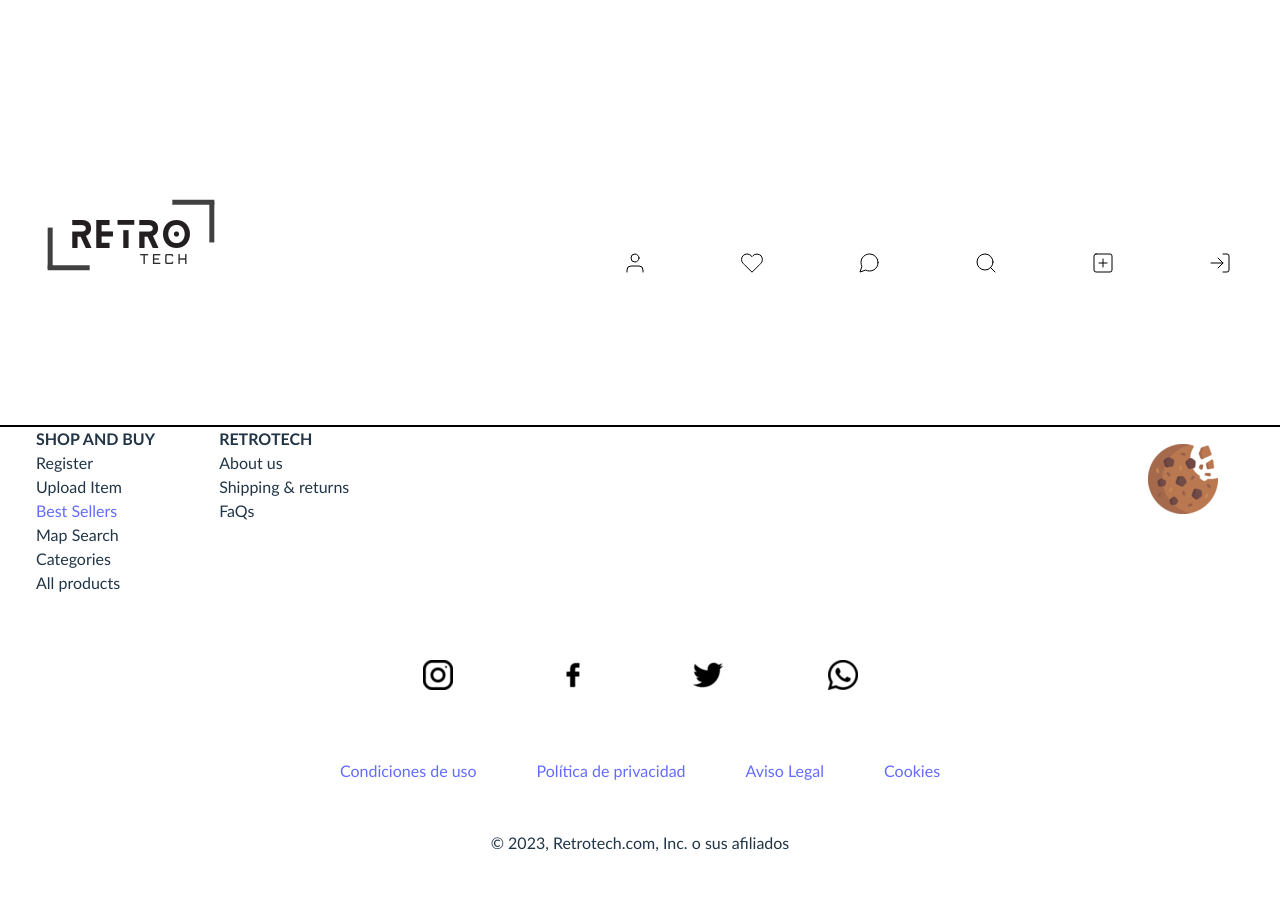
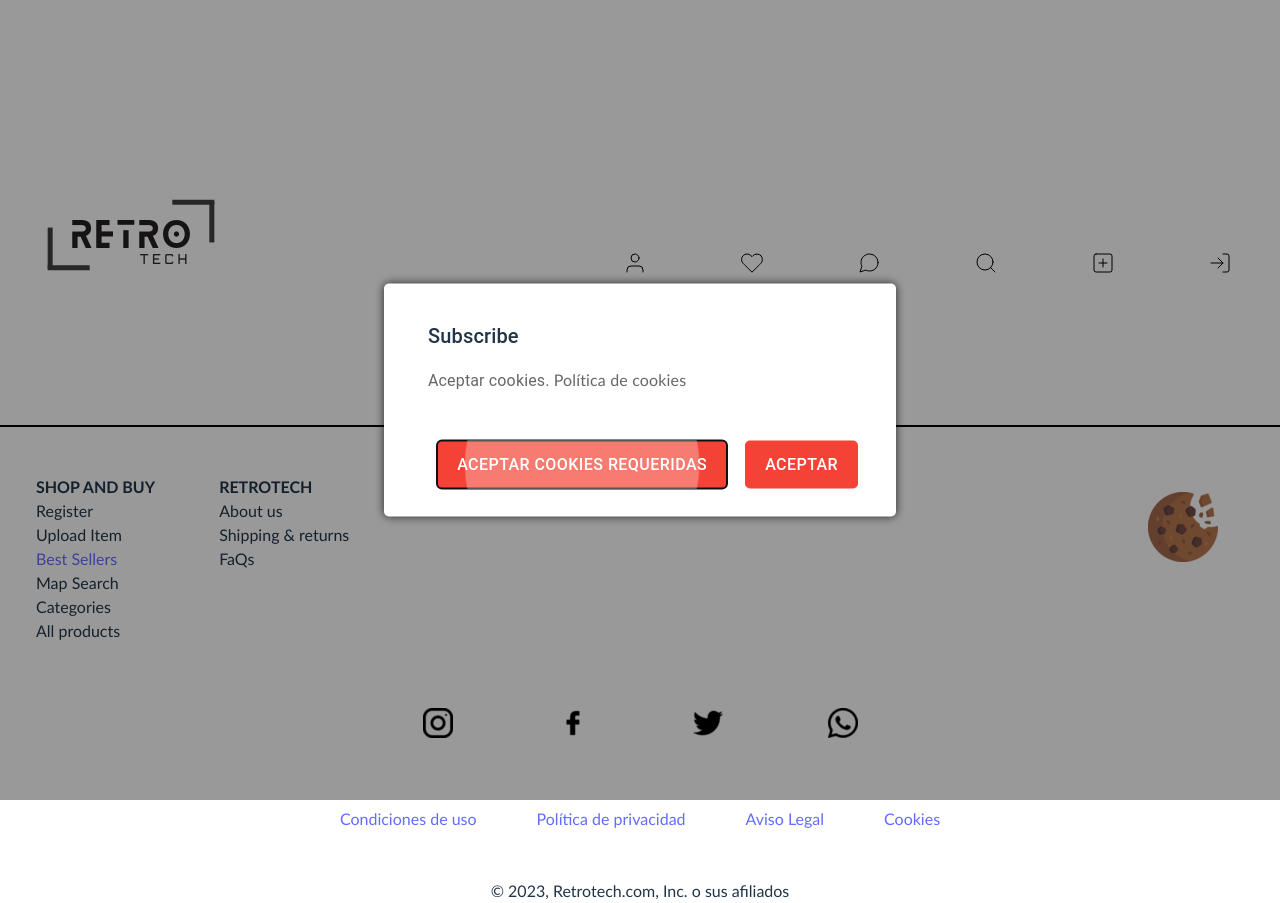
Before and after one commit to Misscafeina/marketplace, a React (Vite) app: page /profile in a window 1280 px wide. Before the commit the page ends 855 px from the top, so only its background shows below. Built offline with nearby package versions, Linux system fonts and the light colour scheme.

Commit message:
galletas

```diff
--- a/src/App.jsx
+++ b/src/App.jsx
@@ -44,7 +44,7 @@ function App() {
             element={
               <Wishlist
                 wishlist={wishlist}
-                handleAddRevomveFromWishlist={handleAddRemoveFromWishlist}
+                handleAddRemoveFromWishlist={handleAddRemoveFromWishlist}
               />
             }
           />
@@ -68,7 +68,7 @@ function App() {
           <Route path="/useConditions" element={<UseConditions />} />
           <Route path="/privacy" element={<Privacy />} />
           <Route path="/legal" element={<Legal />} />
-          <Route path="/cookies" element={<CookiesPopUp />} />
+          <Route path="/cookies" element={<Cookies />} />
 
           <Route path="*" element={<NotFound />} />
         </Routes>
--- a/src/components/acceptcookies/AcceptCookies.jsx
+++ b/src/components/acceptcookies/AcceptCookies.jsx
@@ -1,62 +1,45 @@
-import { useState } from "react";
+import { useContext, useEffect, useState } from "react";
 import Button from "@mui/material/Button";
-import Dialog from "@mui/material/Dialog";
 import DialogActions from "@mui/material/DialogActions";
 import DialogContent from "@mui/material/DialogContent";
 import DialogContentText from "@mui/material/DialogContentText";
 import DialogTitle from "@mui/material/DialogTitle";
-import Paper from "@mui/material/Paper";
-import Draggable from "react-draggable";
-
-function PaperComponent(props) {
-  return (
-    <Draggable
-      handle="#draggable-dialog-title"
-      cancel={'[class*="MuiDialogContent-root"]'}
-    >
-      <Paper {...props} />
-    </Draggable>
-  );
-}
+import { Link, useNavigate } from "react-router-dom";
+import { PopUpContext } from "../../context/popUpContext";
 
 function AcceptCookies() {
-  const [open, setOpen] = useState(false);
+  const { setAllFalse, setCookiesPolicyActive } = useContext(PopUpContext);
+  const navigate = useNavigate();
+  const handleClose = () => {
+    setAllFalse();
 
-  const handleClickOpen = () => {
-    setOpen(true);
+    localStorage.setItem("cookies", JSON.stringify({ accepted: true }));
   };
-
-  const handleClose = () => {
-    setOpen(false);
+  const handleRequiredCookies = () => {
+    localStorage.setItem("cookies", JSON.stringify({ accepted: true }));
+    navigate("/cookies");
+    setAllFalse();
   };
-
+  const handlePolicy = () => {
+    setCookiesPolicyActive(true);
+  };
   return (
     <div>
-      <Button variant="outlined" onClick={handleClickOpen}>
-        Open draggable dialog
-      </Button>
-      <Dialog
-        open={open}
-        onClose={handleClose}
-        PaperComponent={PaperComponent}
-        aria-labelledby="draggable-dialog-title"
-      >
       <DialogTitle style={{ cursor: "move" }} id="draggable-dialog-title">
         Subscribe
       </DialogTitle>
       <DialogContent>
         <DialogContentText>
-            To subscribe to this website, please enter your email address here.
-            We will send updates occasionally.
+          Aceptar cookies.{" "}
+          <span onClick={handlePolicy}>Política de cookies</span>
         </DialogContentText>
       </DialogContent>
       <DialogActions>
-          <Button autoFocus onClick={handleClose}>
-            Cancel
+        <Button autoFocus onClick={handleRequiredCookies}>
+          Aceptar cookies requeridas
         </Button>
-          <Button onClick={handleClose}>Subscribe</Button>
+        <Button onClick={handleClose}>Aceptar</Button>
       </DialogActions>
-      </Dialog>
     </div>
   );
 }
--- a/src/components/footer/Footer.jsx
+++ b/src/components/footer/Footer.jsx
@@ -12,6 +12,7 @@ function Footer() {
 
   return (
     <footer>
+      {cookiesActive && <div>{showPopUp ? <AcceptCookies /> : null}</div>}
       <nav className="navFooterVarios">
         <ul className="firstList">
           <li>
@@ -36,7 +37,6 @@ function Footer() {
             </ul>
           </li>
         </ul>
-        {cookiesActive && <div>{showPopUp ? <AcceptCookies /> : null}</div>}
         <div className="cookie">
           <button
             className="btn"
--- a/src/context/PopUpContext.jsx
+++ b/src/context/PopUpContext.jsx
@@ -9,7 +9,7 @@ const PopUpProvider = ({ children }) => {
   const [registerActive, setRegisterActive] = useState(false);
   const [newProductActive, setNewProductActive] = useState(false);
   const [editProfileActive, setEditProfileActive] = useState(false);
-  const [hasAcceptedCookies, setHasAcceptedCookies] = useState(false);
+  const [cookiesPolicyActive, setCookiesPolicyActive] = useState(false);
   const [cookiesActive, setCookiesActive] = useState(false);
 
   const setAllFalse = () => {
@@ -37,6 +37,8 @@ const PopUpProvider = ({ children }) => {
         setAllFalse,
         cookiesActive,
         setCookiesActive,
+        cookiesPolicyActive,
+        setCookiesPolicyActive,
       }}
     >
       {children}
--- a/src/hooks/useFooter.jsx
+++ b/src/hooks/useFooter.jsx
@@ -1,4 +1,4 @@
-import { useContext } from "react";
+import { useContext, useEffect, useState } from "react";
 import { useNavigate } from "react-router-dom";
 import { PopUpContext } from "../context/popUpContext";
 import AcceptCookies from "../pages/cookiesPopUp/CookiesPopUp";
@@ -6,7 +6,16 @@ import AcceptCookies from "../pages/cookiesPopUp/CookiesPopUp";
 function useFooter() {
   const { setCookiesActive, setShowPopUp, showPopup } =
     useContext(PopUpContext);
+
   const navigate = useNavigate();
+
+  useEffect(() => {
+    const cookies = JSON.parse(localStorage.getItem("cookies"));
+    if (!cookies) {
+      setCookiesActive(true);
+      setShowPopUp(true);
+    }
+  }, []);
 
   const instagram = () => {
     navigate("/instagram");
--- a/src/pages/cookiesPopUp/CookiesPopUp.jsx
+++ b/src/pages/cookiesPopUp/CookiesPopUp.jsx
@@ -1,11 +1,27 @@
+import { useContext } from "react";
+import AcceptCookies from "../../components/acceptcookies/AcceptCookies";
+import { PopUpContext } from "../../context/popUpContext";
 import Cookies from "../../components/cookies/Cookies";
 
 function CookiesPopUp() {
+  const { cookiesPolicyActive, setCookiesPolicyActive, setAllFalse } =
+    useContext(PopUpContext);
+  const handleClick = () => {
+    setCookiesPolicyActive(false);
+    setAllFalse();
+    localStorage.setItem("cookies", JSON.stringify({ accepted: true }));
+  };
   return (
     <div className="popup">
       <div className="popup-inner">
-        <Cookies />
-        Aceptas las Cookies de Retrotech
+        {!cookiesPolicyActive ? (
+          <AcceptCookies />
+        ) : (
+          <div>
+            <Cookies />
+            <p onClick={handleClick}>Aceptar cookies</p>{" "}
+          </div>
+        )}
       </div>
     </div>
   );
```
Lines whose indentation alone changed are shown as unchanged.
